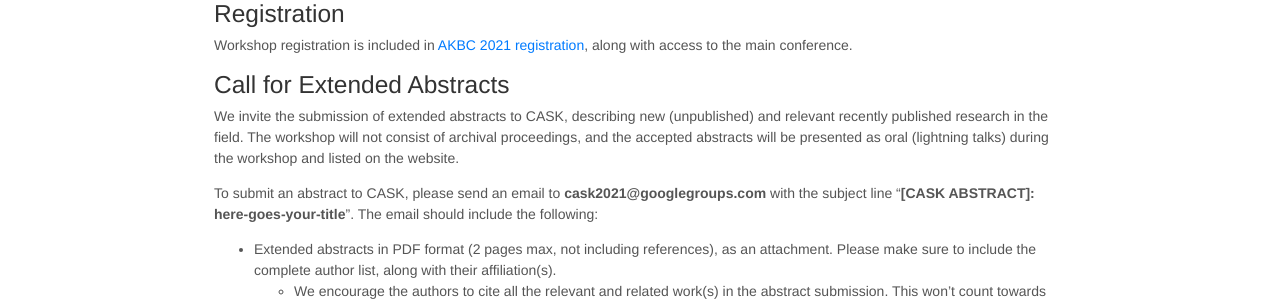
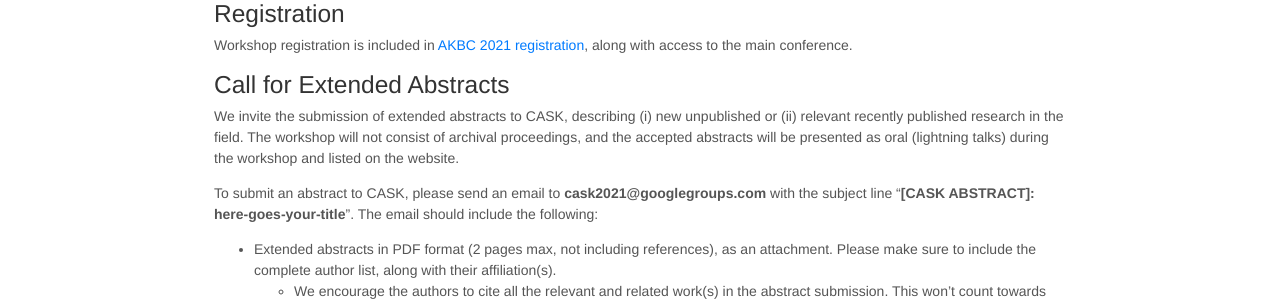
Before and after one commit to cask-workshop/cask-workshop.github.io, a Jekyll site: the page built from index.md, in a window 1280 px wide and 900 px high, scrolled down 514 px. Shown: the part 152-453 px from the top of the window. Built offline with Jekyll 4.4.1, drawn with Linux system fonts in a browser that asks for light colours; nearby versions of some CDN libraries.

Commit message:
updates abstract call

```diff
--- a/index.md
+++ b/index.md
@@ -28,7 +28,7 @@ Make sure to also check out the closely-related AKBC workshop on personal knowle
 Workshop registration is included in [AKBC 2021 registration](https://www.akbc.ws/2021/), along with access to the main conference.
 
 <h3>Call for Extended Abstracts</h3>
-We invite the submission of extended abstracts to CASK, describing new (unpublished) and relevant recently published research in the field. The workshop will not consist of archival proceedings, and the accepted abstracts will be presented as oral (lightning talks) during the workshop and listed on the website.
+We invite the submission of extended abstracts to CASK, describing (i) new unpublished or (ii) relevant recently published research in the field. The workshop will not consist of archival proceedings, and the accepted abstracts will be presented as oral (lightning talks) during the workshop and listed on the website.
 
 To submit an abstract to CASK, please send an email to <strong>cask2021@googlegroups.com</strong> with the subject line “<strong>[CASK ABSTRACT]: here-goes-your-title</strong>”. The email should include the following:
 
```
